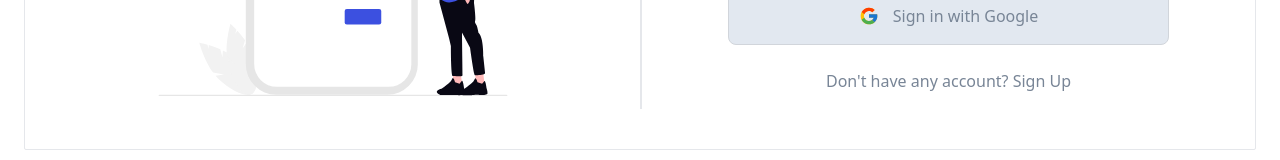
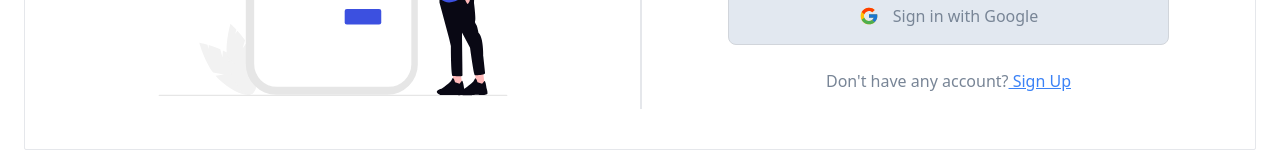
Before and after one commit to jfernandezcl/personal-finance, a React (Vite) app in the folder frontend/: page / in a window 1280 px wide. Shown: the part 574-734 px from the top of the page. Built offline with nearby package versions, Linux system fonts and the light colour scheme; the HTML template or start-up script is replaced by a standard one.

Commit message:
fix: add path in the registration and login button

```diff
--- a/frontend/src/components/SignUpPage.jsx
+++ b/frontend/src/components/SignUpPage.jsx
@@ -95,7 +95,7 @@ function SignUpPage() {
                 <div className="mt-6 text-center">
                   <p className="font-medium text-[#788596]">
                     Already have an account?
-                    <a href="#"> Sign in</a>
+                    <a href="/" className="text-blue-500 underline cursor-pointer"> Sign in</a>
                   </p>
                 </div>
               </form>
--- a/frontend/src/components/WelcomePage.jsx
+++ b/frontend/src/components/WelcomePage.jsx
@@ -72,7 +72,7 @@ function WelcomePage() {
                 <div className="mt-6 text-center">
                   <p className="font-medium text-[#788596]">
                     Don't have any account?
-                    <a href="#"> Sign Up</a>
+                    <a href="/signup" className="text-blue-500 underline cursor-pointer"> Sign Up</a>
                   </p>
                 </div>
               </form>
```
